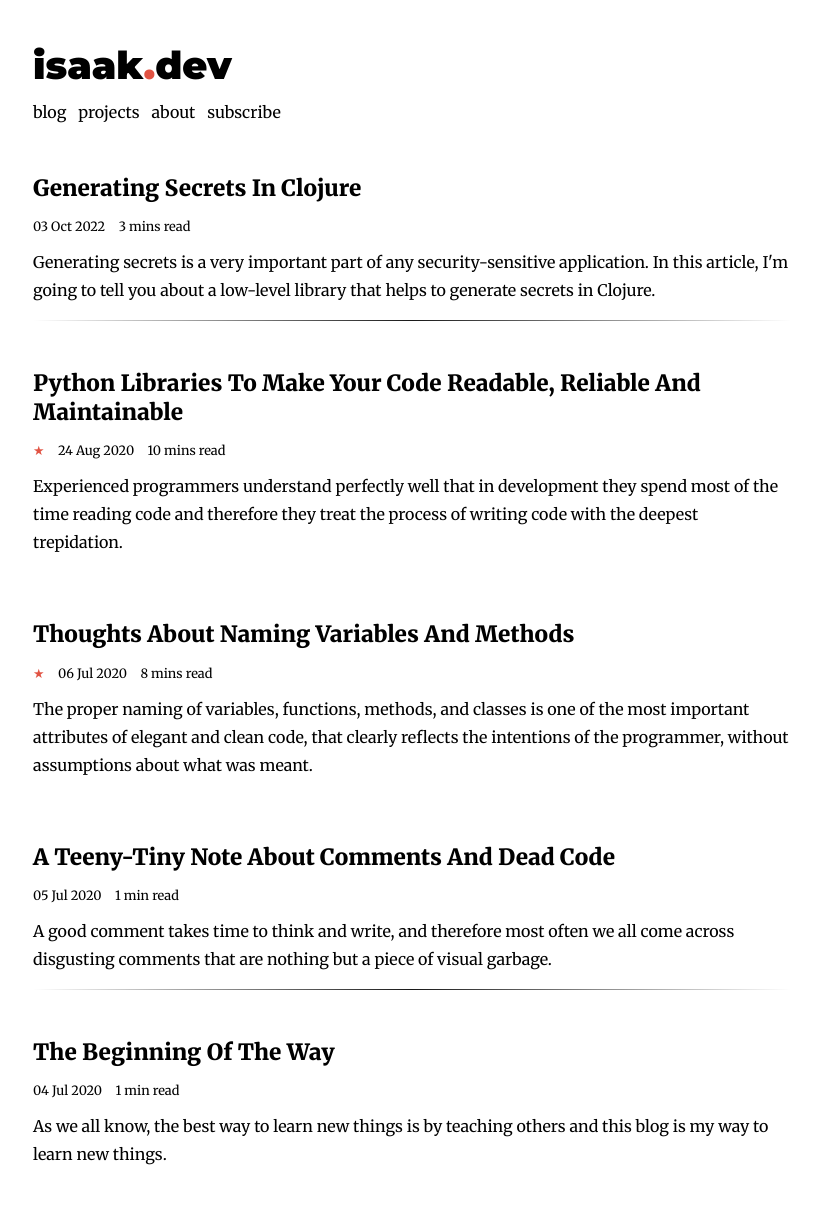
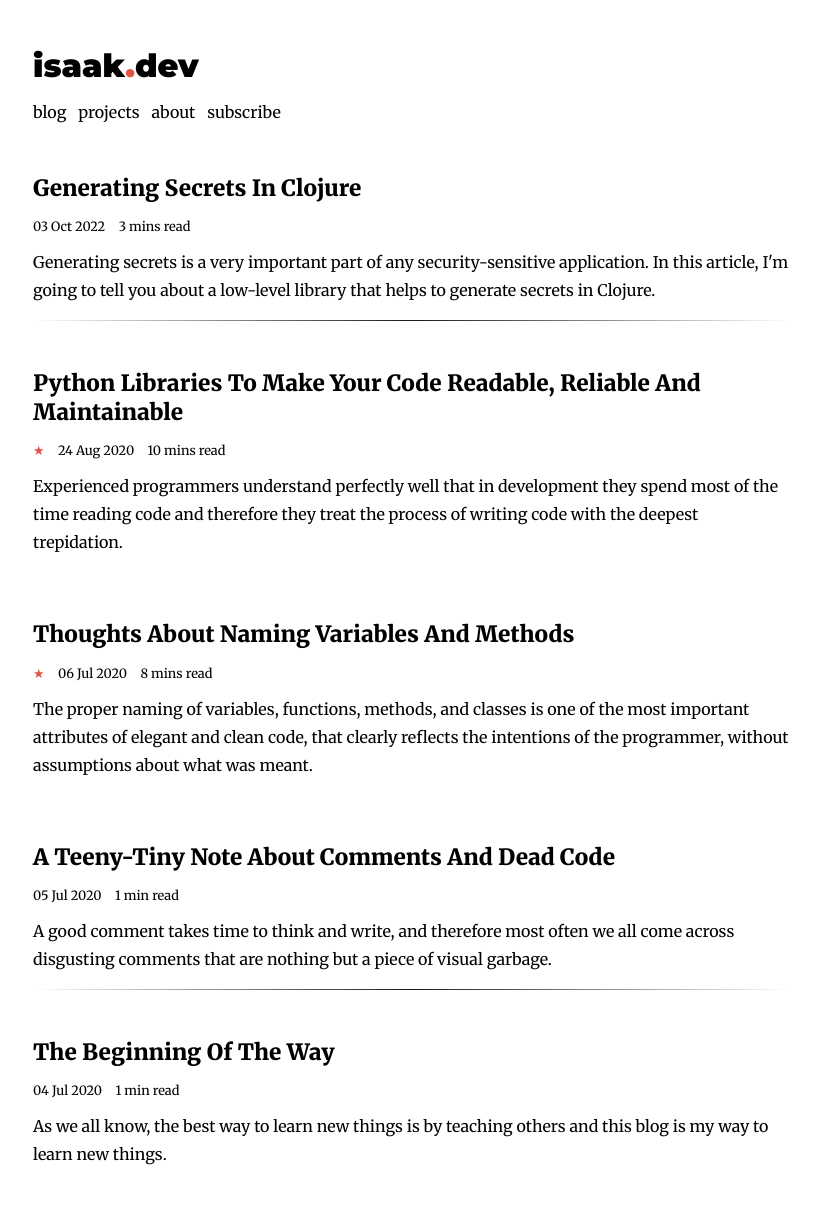
Before and after one commit to lk-geimfari/lk-geimfari.github.io, a Jekyll site: the page built from index.md, in a window 1280 px wide. Shown: the whole page, without its empty margins (228-1048 px from the left). Built offline with Jekyll 4.4.1, drawn with Linux system fonts in a browser that asks for light colours; nearby versions of some CDN libraries.

Commit message:
Fix logo

```diff
--- a/assets/css/styles.css
+++ b/assets/css/styles.css
@@ -40,7 +40,7 @@ article {
 header h1 {
     font-family: "Montserrat", sans-serif;
     font-weight: 900;
-    font-size: 2.4rem;
+    font-size: 2rem;
     line-height: 3rem;
 }
 
```
